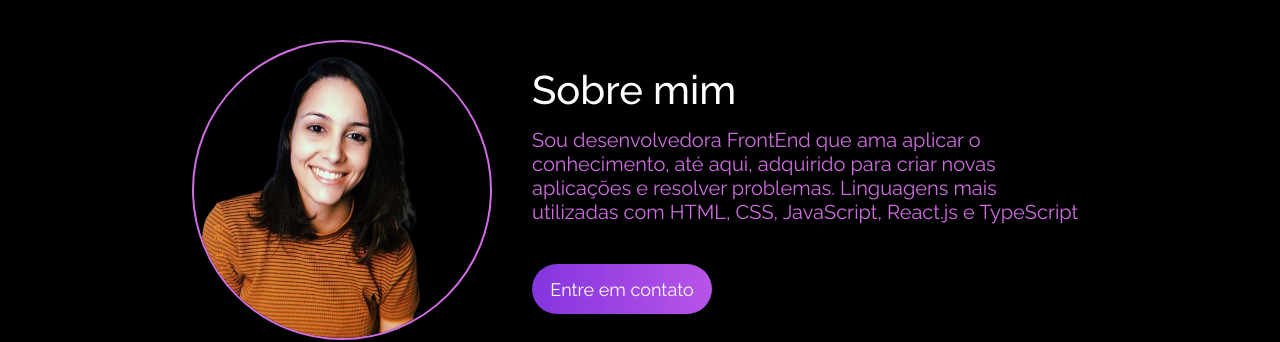
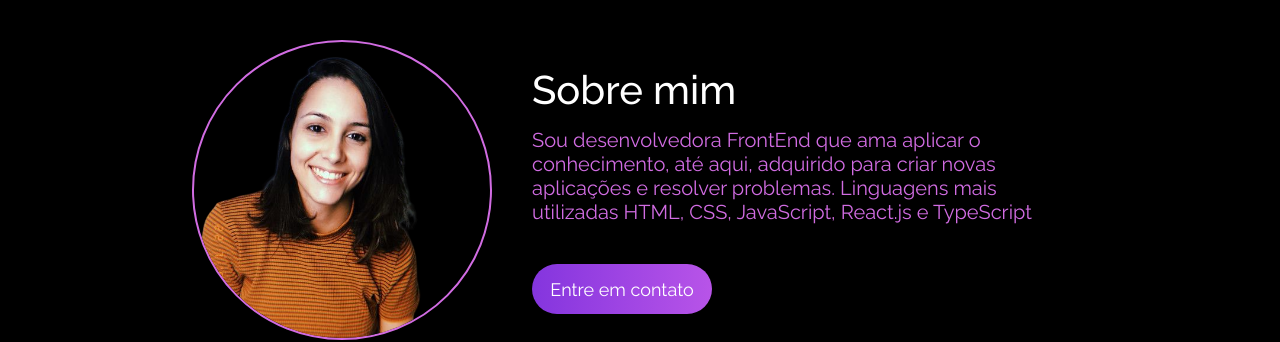
Before and after one commit to karoline254/Portfolio, a plain HTML site: page index.html in a window 1280 px wide. Shown: the part 820-1162 px from the top of the page. Drawn offline with Linux system fonts and the light colour scheme.

Commit message:
Update index.html

```diff
--- a/index.html
+++ b/index.html
@@ -31,7 +31,7 @@
         <h2>Sobre mim</h2>
         <p>
           Sou desenvolvedora FrontEnd que ama aplicar o conhecimento, até aqui, adquirido para criar novas aplicações e resolver problemas. Linguagens mais utilizadas
-          com HTML, CSS, JavaScript, React.js e TypeScript
+         HTML, CSS, JavaScript, React.js e TypeScript
         </p>
         <button><a href="#fale-comigo"> Entre em contato</a></button>
       </div>
```
